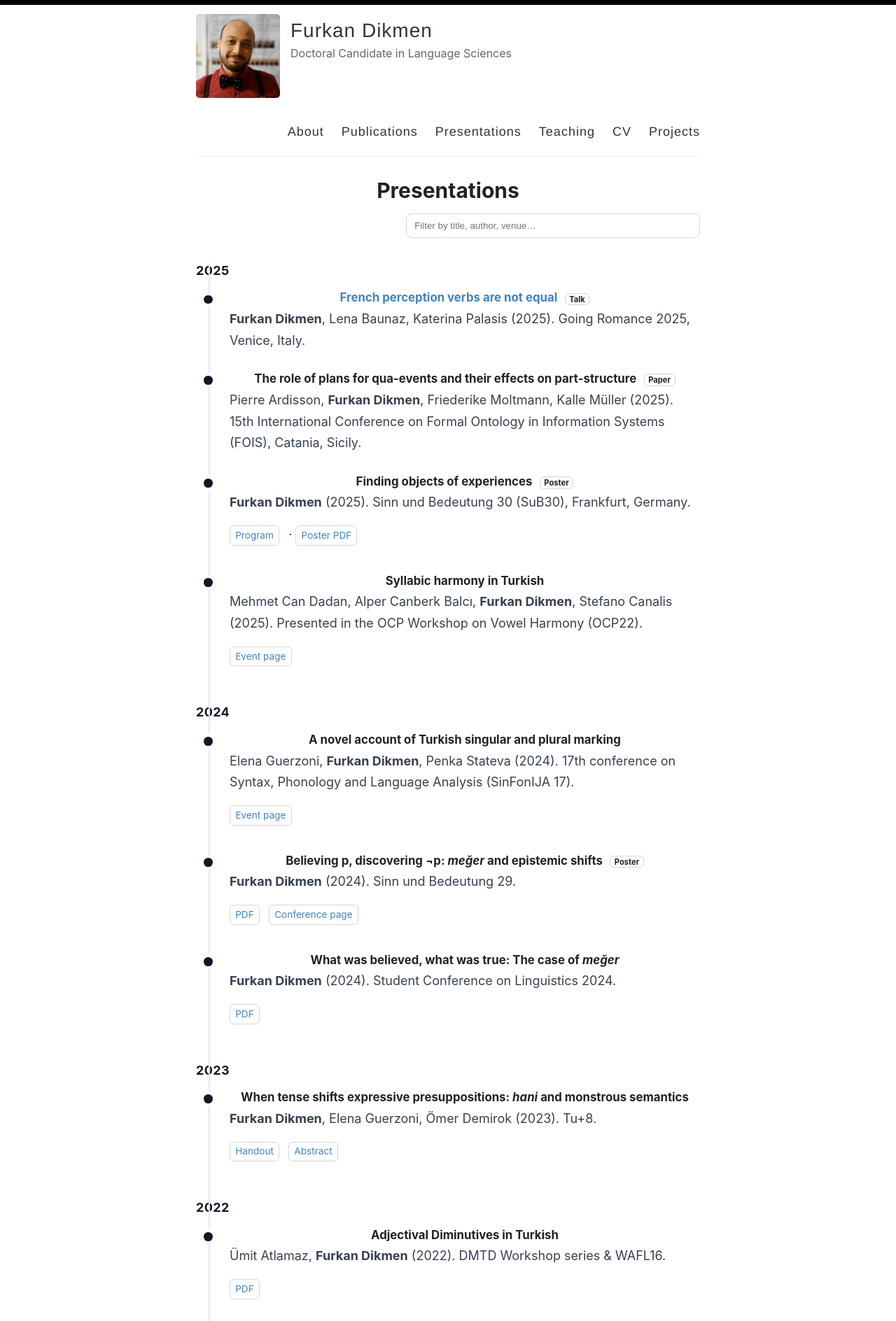
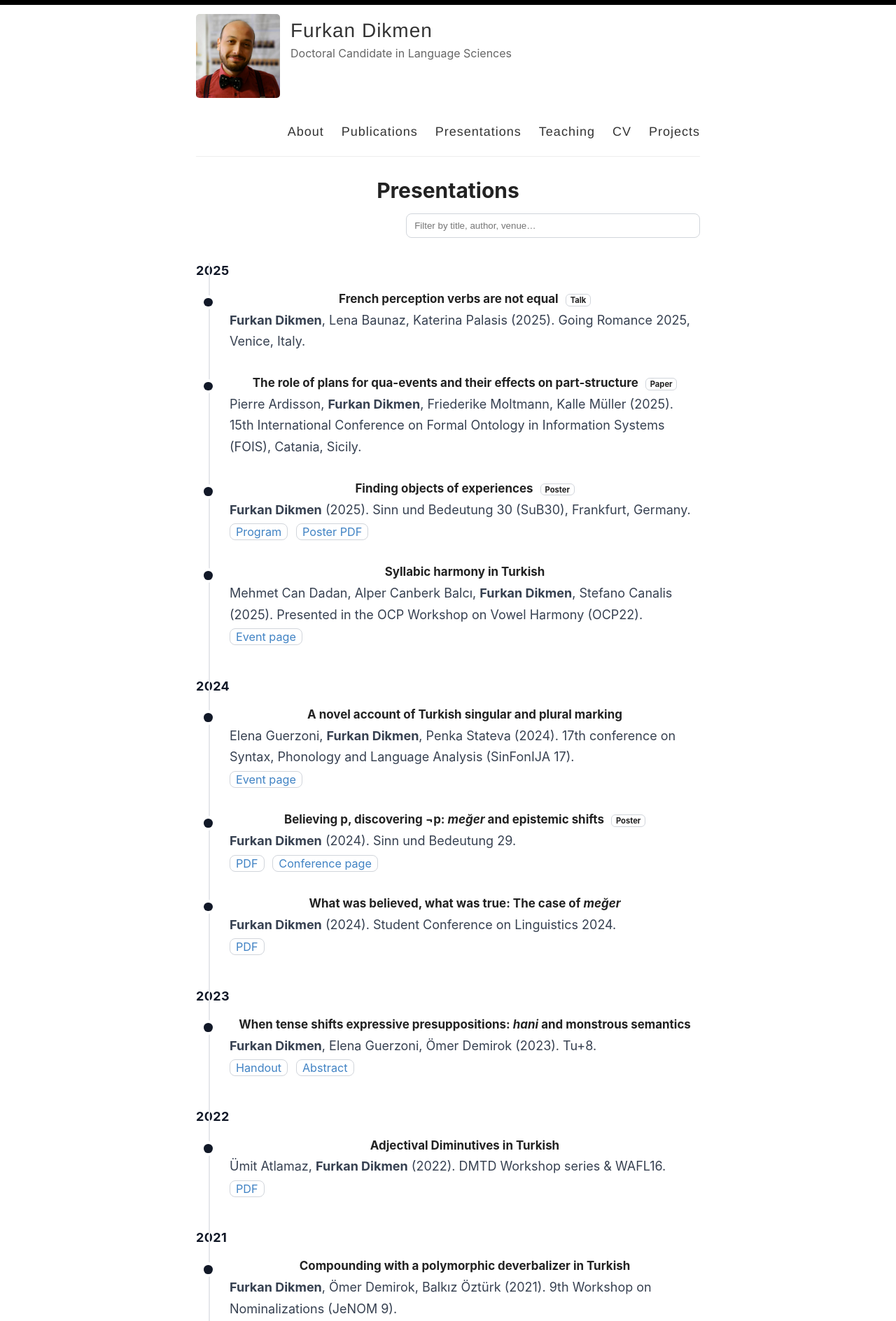
Before and after one commit to furkandikmen/furkandikmen.github.io, a Jekyll site: the page built from _pages/presentations.md, in a window 1280 px wide. Shown: the top 1888 px of the page at 70% size. Built offline with Jekyll 4.4.1, drawn with Linux system fonts in a browser that asks for light colours.

Commit message:
Update presentations.md

```diff
--- a/_pages/presentations.md
+++ b/_pages/presentations.md
@@ -5,19 +5,26 @@ permalink: /presentations/
 ---
 
 <style>
-/* -------- Inline styles: no external files needed -------- */
+/* ==== minimal inline CSS (alignment fixed) ==== */
 .toolbar{display:flex;justify-content:flex-end;margin:.5rem 0 1.25rem}
 #talk-filter{width:min(420px,100%);padding:.55rem .7rem;border:1px solid #d1d5db;border-radius:.5rem}
+
 .talks{position:relative;margin:1rem 0 3rem}
 .talks::before{content:"";position:absolute;left:1.1rem;top:.25rem;bottom:.25rem;width:2px;background:#e5e7eb}
-.year{font-weight:700;margin:2rem 0 .5rem;color:#111827;letter-spacing:.02em}
-.talk{position:relative;margin:0 0 1rem;padding:.25rem 0 .25rem 3rem;border-radius:.5rem}
+.year{font-weight:700;margin:2rem 0 .6rem;color:#111827;letter-spacing:.02em}
+
+.talk{position:relative;margin:0 0 1.2rem;padding:.25rem 0 .35rem 3rem;border-radius:.75rem}
 .talk:hover{background:rgba(0,0,0,.03)}
-.dot{position:absolute;left:.7rem;top:.7rem;width:.8rem;height:.8rem;border-radius:50%;background:#111827;box-shadow:0 0 0 4px #fff}
-.talk h3{margin:0 0 .2rem 0;font-size:1.05rem;line-height:1.4}
-.meta{margin:0 0 .25rem 0;color:#374151}
-.links a{display:inline-block;margin-right:.5rem;font-size:.85rem;text-decoration:none;border:1px solid #d1d5db;padding:.1rem .45rem;border-radius:.375rem}
+.dot{position:absolute;left:.7rem;top:.85rem;width:.8rem;height:.8rem;border-radius:50%;background:#111827;box-shadow:0 0 0 4px #fff}
+
+.talk h3{margin:0 0 .25rem 0;font-size:1.06rem;line-height:1.35}
+.meta{margin:.15rem 0 .2rem 0;color:#374151}
 .badge{font-size:.7rem;border:1px solid #d1d5db;padding:.05rem .35rem;border-radius:.375rem;margin-left:.4rem}
+
+.links{margin:.25rem 0 0 0;padding:0;font-size:.9em;line-height:1}
+.links a{display:inline-block;margin:0 .45rem .35rem 0;padding:.18rem .5rem;border:1px solid #d1d5db;border-radius:.5rem;text-decoration:none}
+.links a:hover{background:#f3f4f6}
+
 @media (prefers-color-scheme: dark){
   #talk-filter{border-color:#4b5563;background:#0b0f14;color:#e5e7eb}
   .talks::before{background:#374151}
@@ -36,54 +43,32 @@ permalink: /presentations/
 <section class="talks">
   <div class="year">2025</div>
 
-<article class="talk" itemscope itemtype="https://schema.org/CreativeWork">
-  <div class="dot" aria-hidden="true"></div>
-  <h3 itemprop="name">
-    <a href="https://www.dmi.unict.it/fois2025/?page_id=713" target="_blank" rel="noopener">
-      French perception verbs are not equal
-    </a>
-    <span class="badge">Talk</span>
-  </h3>
-  <p class="meta">
-    <strong itemprop="author">Furkan Dikmen</strong>, Lena Baunaz, Katerina Palasis (2025).
-    Going Romance 2025, Venice, Italy.
-  </p>
-</article>
-
+  <article class="talk" itemscope itemtype="https://schema.org/CreativeWork">
+    <div class="dot" aria-hidden="true"></div>
+    <h3 itemprop="name">French perception verbs are not equal <span class="badge">Talk</span></h3>
+    <p class="meta"><strong>Furkan Dikmen</strong>, Lena Baunaz, Katerina Palasis (2025). Going Romance 2025, Venice, Italy.</p>
+  </article>
 
   <article class="talk" itemscope itemtype="https://schema.org/CreativeWork">
     <div class="dot" aria-hidden="true"></div>
     <h3 itemprop="name">The role of plans for qua-events and their effects on part-structure <span class="badge">Paper</span></h3>
-    <p class="meta">
-      Pierre Ardisson, <strong>Furkan Dikmen</strong>, Friederike Moltmann, Kalle Müller (2025).
-      15th International Conference on Formal Ontology in Information Systems (FOIS), Catania, Sicily.
+    <p class="meta">Pierre Ardisson, <strong>Furkan Dikmen</strong>, Friederike Moltmann, Kalle Müller (2025). 15th International Conference on Formal Ontology in Information Systems (FOIS), Catania, Sicily.</p>
+  </article>
+
+  <article class="talk" itemscope itemtype="https://schema.org/CreativeWork">
+    <div class="dot" aria-hidden="true"></div>
+    <h3 itemprop="name">Finding objects of experiences <span class="badge">Poster</span></h3>
+    <p class="meta"><strong>Furkan Dikmen</strong> (2025). Sinn und Bedeutung 30 (SuB30), Frankfurt, Germany.</p>
+    <p class="links">
+      <a href="https://vicom.info/sub30-program-2/" target="_blank" rel="noopener noreferrer">Program</a>
+      <a href="https://www.dropbox.com/scl/fi/u9qhvgh99m8mkt57sq881/Dikmen.pdf?dl=0&rlkey=jca4va70dirvzobcji8rnchne" target="_blank" rel="noopener noreferrer">Poster PDF</a>
     </p>
   </article>
-
-
-<article class="talk" itemscope itemtype="https://schema.org/CreativeWork">
-  <div class="dot" aria-hidden="true"></div>
-  <h3 itemprop="name">
-    Finding objects of experiences <span class="badge">Poster</span>
-  </h3>
-  <p class="meta">
-    <strong>Furkan Dikmen</strong> (2025). Sinn und Bedeutung 30 (SuB30), Frankfurt, Germany.
-  </p>
-  <p class="links">
-    <a href="https://vicom.info/sub30-program-2/" target="_blank" rel="noopener noreferrer">Program</a>
-    ·
-    <a href="https://www.dropbox.com/scl/fi/u9qhvgh99m8mkt57sq881/Dikmen.pdf?dl=0&rlkey=jca4va70dirvzobcji8rnchne" target="_blank" rel="noopener noreferrer">Poster PDF</a>
-  </p>
-</article>
-
 
   <article class="talk" itemscope itemtype="https://schema.org/CreativeWork">
     <div class="dot" aria-hidden="true"></div>
     <h3 itemprop="name">Syllabic harmony in Turkish</h3>
-    <p class="meta">
-      Mehmet Can Dadan, Alper Canberk Balcı, <strong>Furkan Dikmen</strong>, Stefano Canalis (2025).
-      Presented in the OCP Workshop on Vowel Harmony (OCP22).
-    </p>
+    <p class="meta">Mehmet Can Dadan, Alper Canberk Balcı, <strong>Furkan Dikmen</strong>, Stefano Canalis (2025). Presented in the OCP Workshop on Vowel Harmony (OCP22).</p>
     <p class="links">
       <a href="https://www.universiteitleiden.nl/en/events/2025/02/vowel-harmony" target="_blank" rel="noopener noreferrer">Event page</a>
     </p>
@@ -94,10 +79,7 @@ permalink: /presentations/
   <article class="talk" itemscope itemtype="https://schema.org/CreativeWork">
     <div class="dot" aria-hidden="true"></div>
     <h3 itemprop="name">A novel account of Turkish singular and plural marking</h3>
-    <p class="meta">
-      Elena Guerzoni, <strong>Furkan Dikmen</strong>, Penka Stateva (2024).
-      17th conference on Syntax, Phonology and Language Analysis (SinFonIJA 17).
-    </p>
+    <p class="meta">Elena Guerzoni, <strong>Furkan Dikmen</strong>, Penka Stateva (2024). 17th conference on Syntax, Phonology and Language Analysis (SinFonIJA 17).</p>
     <p class="links">
       <a href="https://sites.google.com/view/sinfonija-17/home?authuser=0" target="_blank" rel="noopener noreferrer">Event page</a>
     </p>
```
Also changed, not shown: other parts of _pages/presentations.md (+2 -3 lines).
